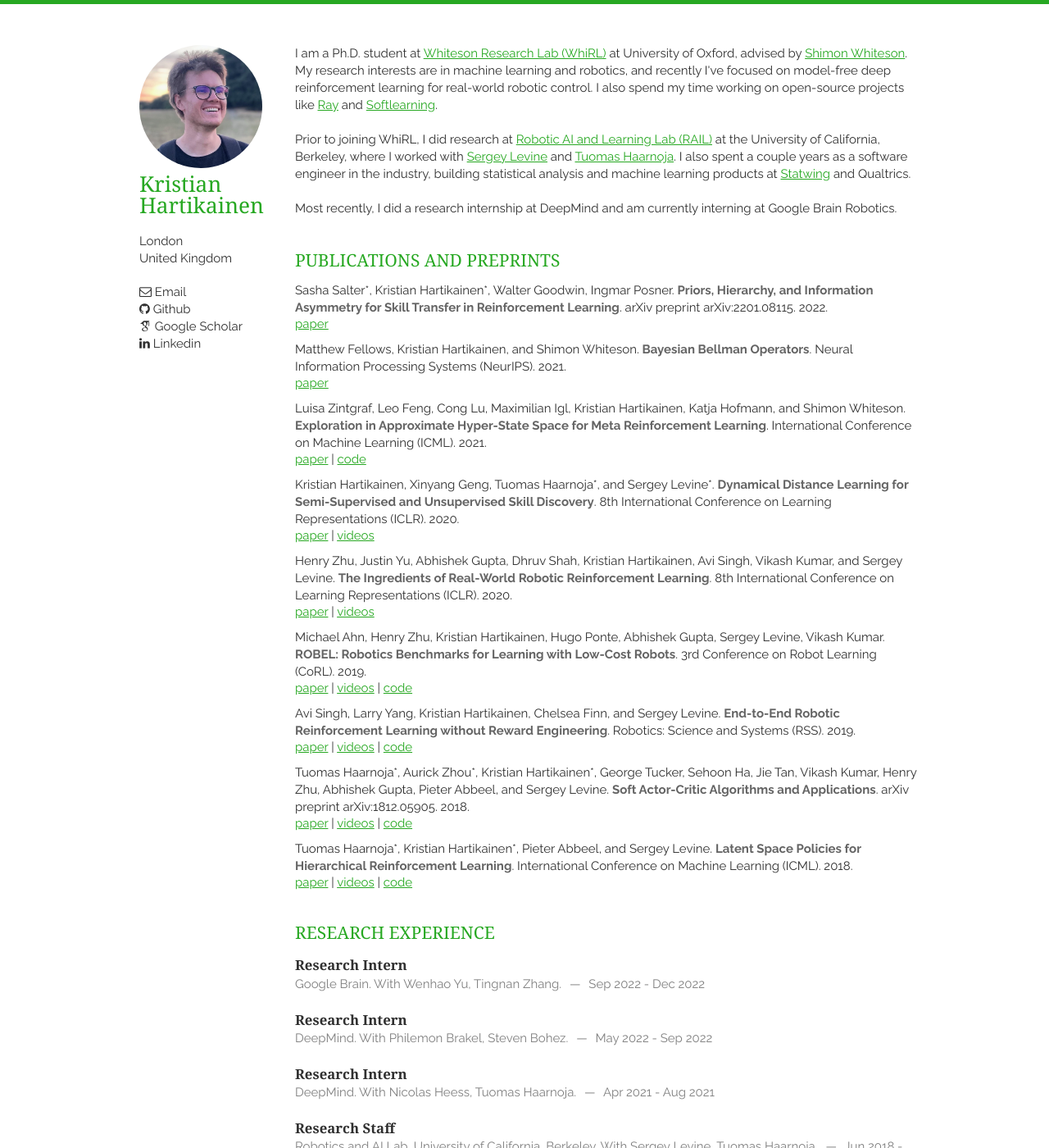
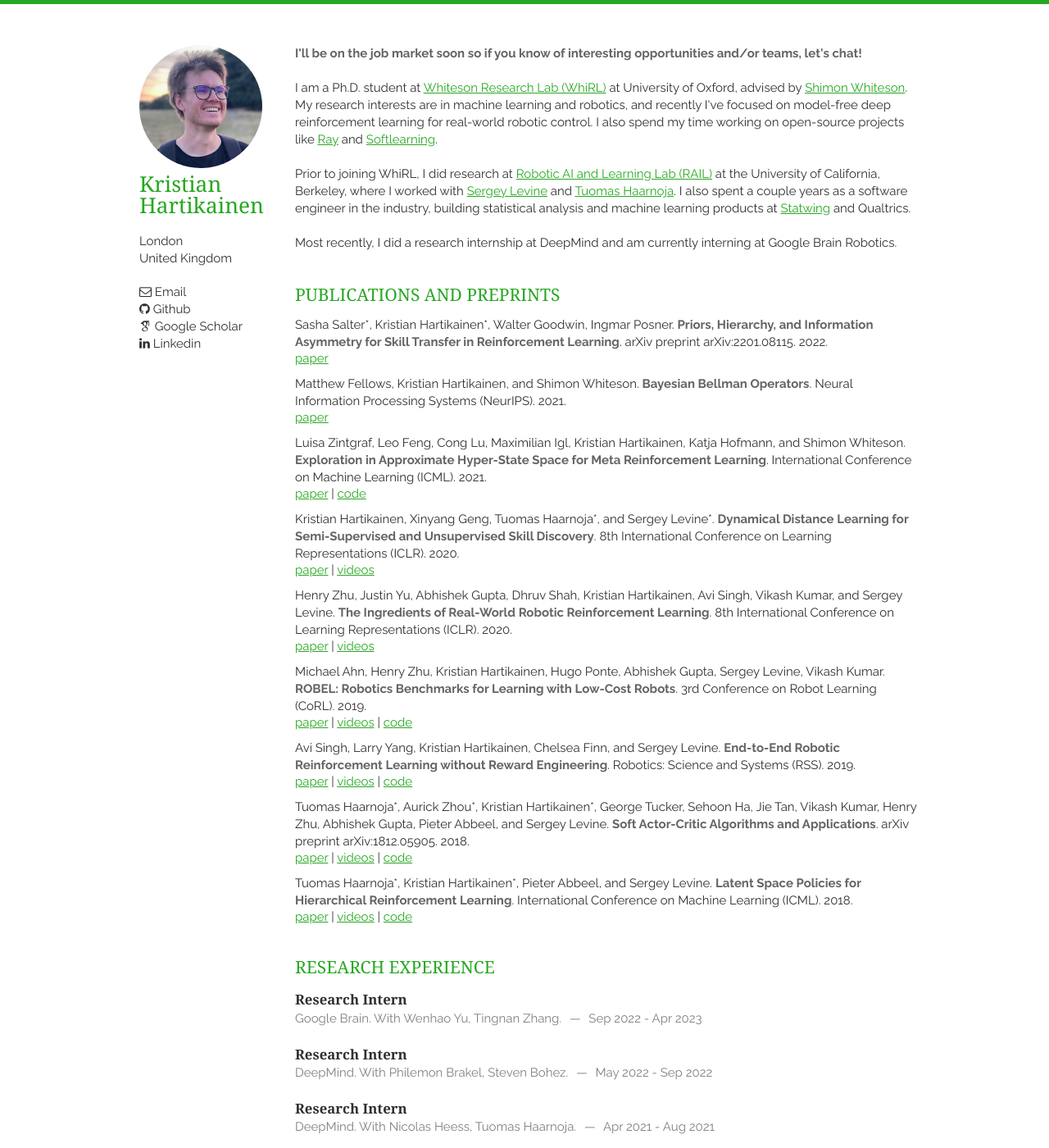
Before and after one commit to hartikainen/hartikainen.github.io, a Jekyll site: the page built from index.html, in a window 1280 px wide and 1400 px high. Shown: the whole window at 82% size. Built offline with Jekyll 4.4.1, drawn with Linux system fonts in a browser that asks for light colours; nearby versions of some CDN libraries; some web fonts are replaced; the list of posts is cut into pages by our own code.

Commit message:
Update bio

```diff
--- a/_data/biography.yaml
+++ b/_data/biography.yaml
@@ -1,4 +1,9 @@
-about: "I am a Ph.D. student at <a href='http://whirl.cs.ox.ac.uk'>Whiteson Research Lab (WhiRL)</a> at University of Oxford, advised by <a href='http://whirl.cs.ox.ac.uk/member/shimon-whiteson/'>Shimon Whiteson</a>. My research interests are in machine learning and robotics, and recently I've focused on model-free deep reinforcement learning for real-world robotic control. I also spend my time working on open-source projects like <a href='https://github.com/ray-project/ray'>Ray</a> and <a href='https://github.com/rail-berkeley/softlearning'>Softlearning</a>.
+about: "<em>I'll be on the job market soon so if you know of interesting opportunities and/or teams, let's chat!</em>
+
+<br/>
+<br/>
+
+I am a Ph.D. student at <a href='http://whirl.cs.ox.ac.uk'>Whiteson Research Lab (WhiRL)</a> at University of Oxford, advised by <a href='http://whirl.cs.ox.ac.uk/member/shimon-whiteson/'>Shimon Whiteson</a>. My research interests are in machine learning and robotics, and recently I've focused on model-free deep reinforcement learning for real-world robotic control. I also spend my time working on open-source projects like <a href='https://github.com/ray-project/ray'>Ray</a> and <a href='https://github.com/rail-berkeley/softlearning'>Softlearning</a>.
 
 <br/>
 <br/>
--- a/_data/research-experience.yaml
+++ b/_data/research-experience.yaml
@@ -2,7 +2,7 @@
   company: Google Brain
   supervisor: Wenhao Yu, Tingnan Zhang
   begin: 2022-09-12
-  end: 2022-12-16
+  end: 2023-04-01
   info:
     - Reinforcement Learning for Robot Locomotion
 
```
